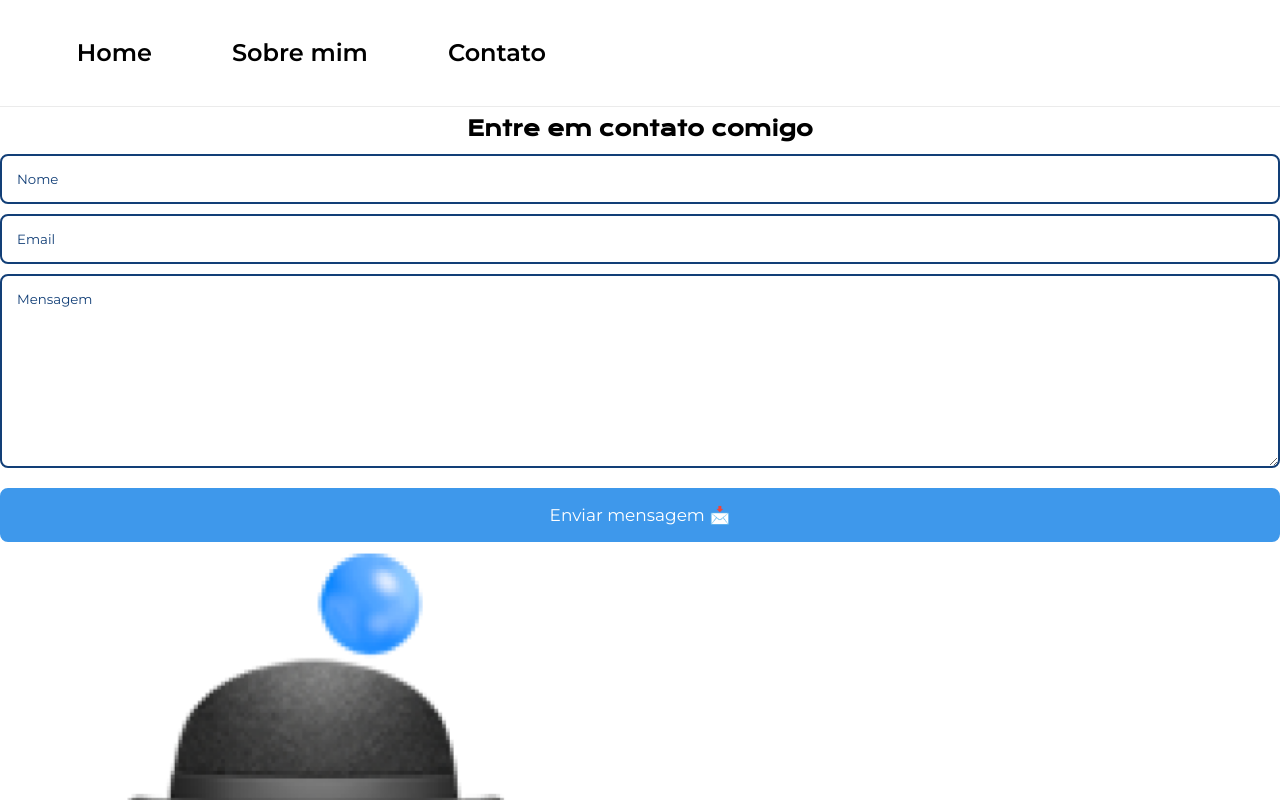
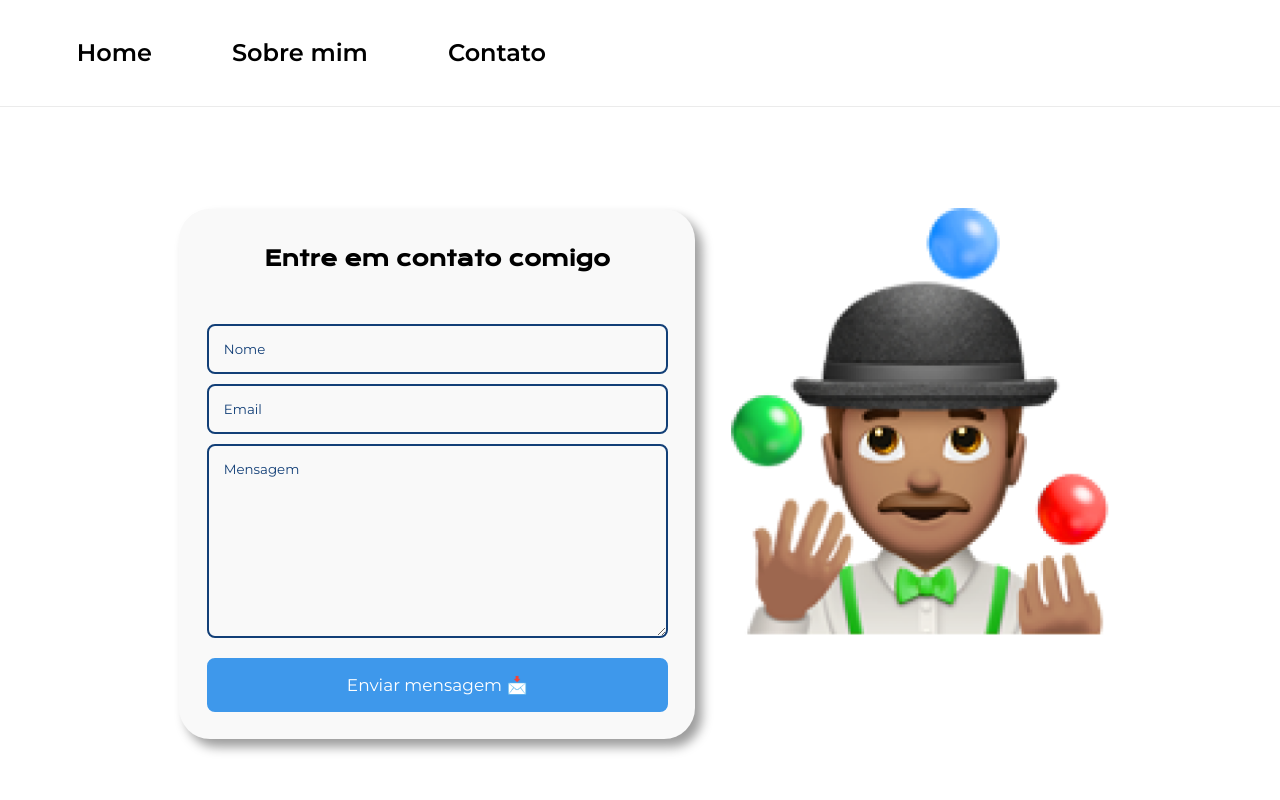
Before and after one commit to viniciushenrique26/slavovdeveloper, a plain HTML site: page contact.html in a window 1280 px wide. Shown: the top 800 px of the page. Drawn offline with nearby package versions, Linux system fonts and the light colour scheme.

Commit message:
Add files via upload
atualização pagina de contatos

```diff
--- a/contact.html
+++ b/contact.html
@@ -15,8 +15,8 @@
         <a class="cabecalho_link" href="contact.html">Contato</a>
     </nav>
   </header>
-  <main>
-    <section class="apresentacao_contato">
+  <main class="apresentacao">
+    <section class="apresentacao__conteudo__about">
       <h1 class="contato_titulo">Entre em contato comigo</h1>
       <form class="form_contato" action="https://api.staticforms.xyz/submit" method="POST">
         <label></label>
@@ -28,10 +28,10 @@
         <button type="submit" class="enviar">Enviar mensagem   &#x1F4E9</button>
 
         <input type="hidden" name="accessKey" value="b8320854-0596-404f-88ed-f5392b9b6755">
-        <input type="hidden" name="redirectTo" value="http://127.0.0.1:5502/obrigado.html">
+        <input type="hidden" name="redirectTo" value="http://https://viniciushenrique26.github.io/slavovdeveloper/obrigado.html">
       </form>
     </section>
-    <img class="logo-contact" src="./assets/logo-2.png" alt="imagem da logo, malabarista">
+    <img class="logo_home" src="./assets/logo-2.png" alt="imagem da logo, malabarista">
   </main>
   <footer class="rodape">
     <p>Desenvolvido por Slavov</p>
```
